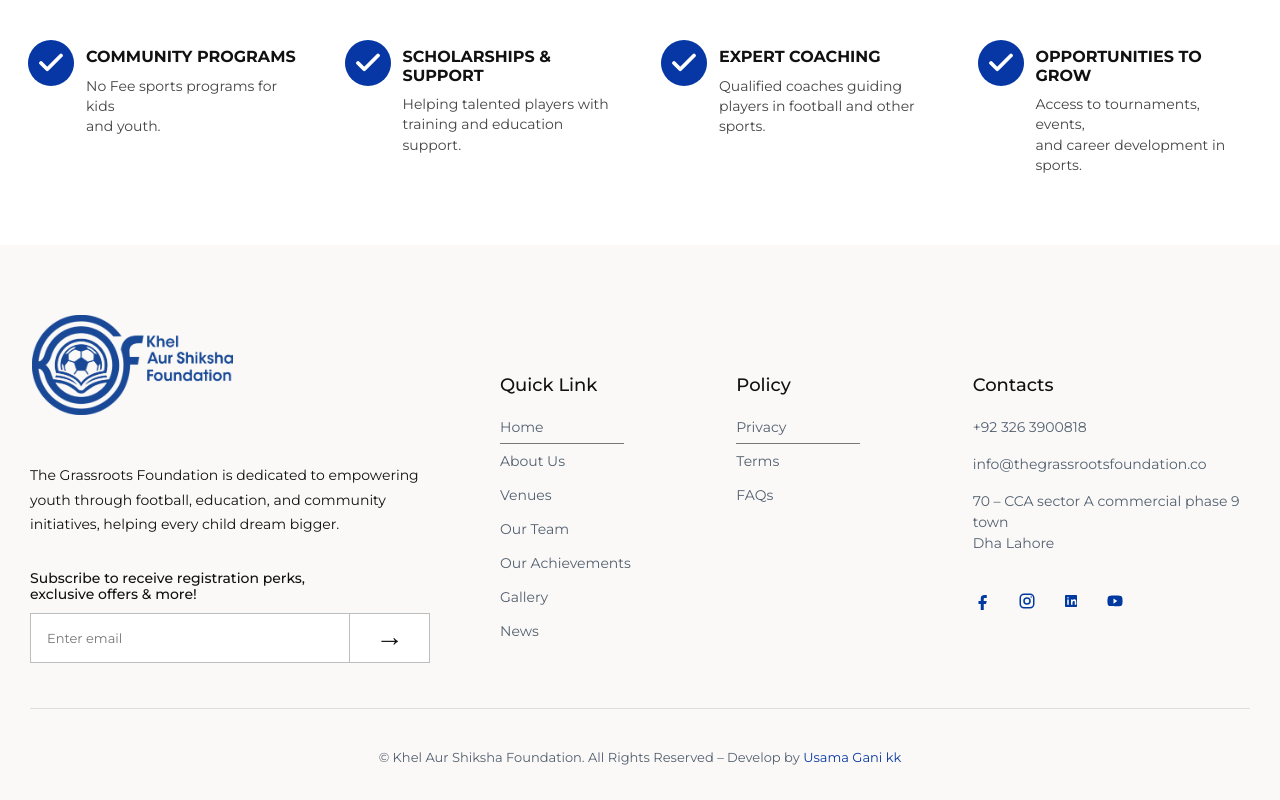
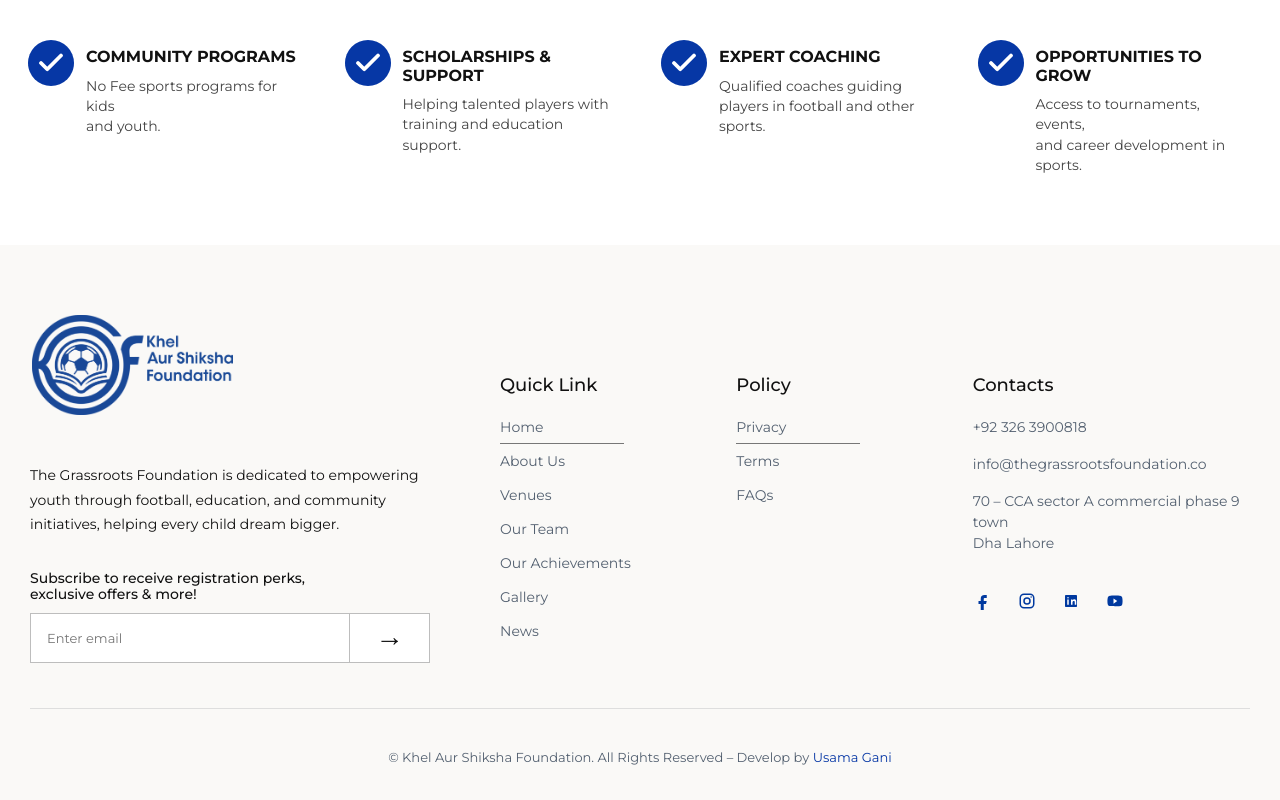
Before and after one commit to OsamaGani/kasfoundation, a React (Vite) app in the folder frontend/: page / in a window 1280 px wide. Shown: the part 5522-6322 px from the top of the page. Built offline with nearby package versions, Linux system fonts and the light colour scheme.

Commit message:
changes in files

```diff
--- a/frontend/src/components/Footer.jsx
+++ b/frontend/src/components/Footer.jsx
@@ -167,7 +167,7 @@ const Footer = () => {
       <div className="footer-bottom">
         <p>
           © Khel Aur Shiksha Foundation. All Rights Reserved – Develop by{" "}
-          <a href="#">Usama Gani kk</a>
+          <a href="#">Usama Gani</a>
         </p>
       </div>
     </footer>
```
